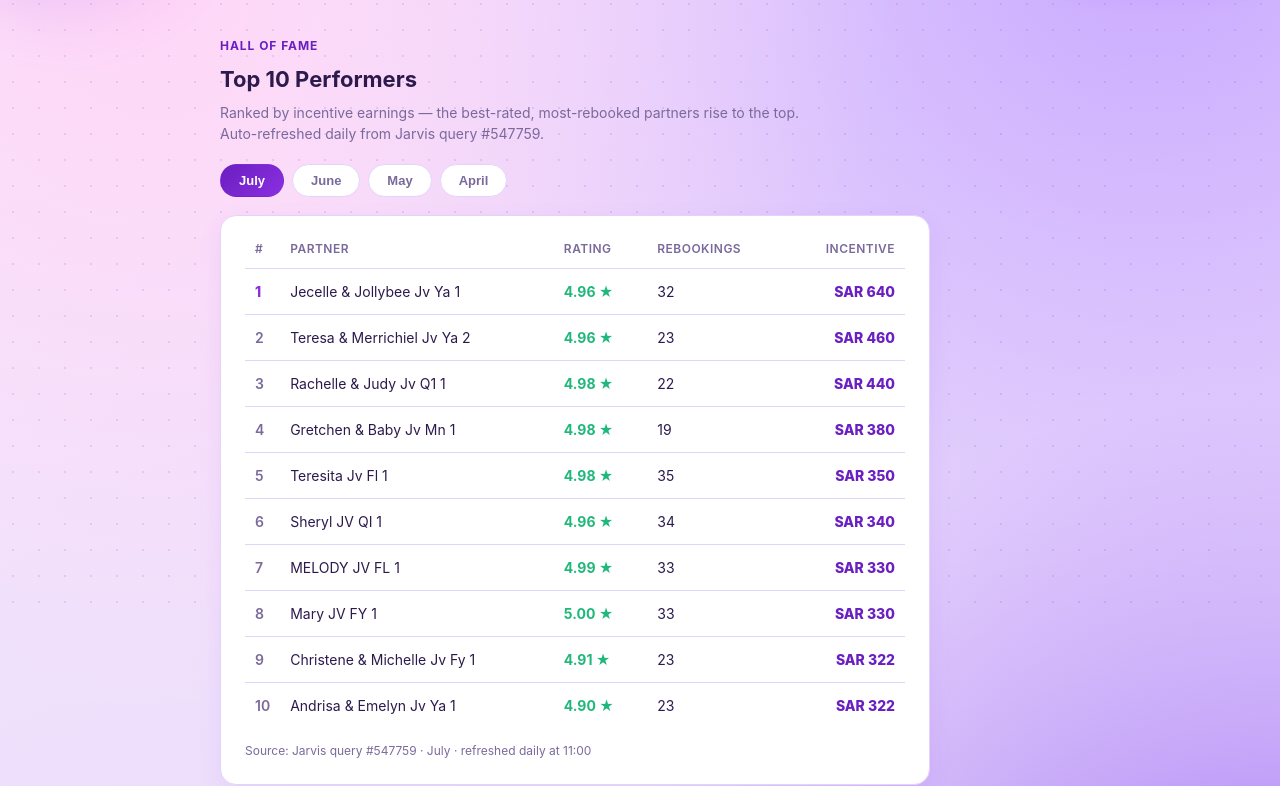
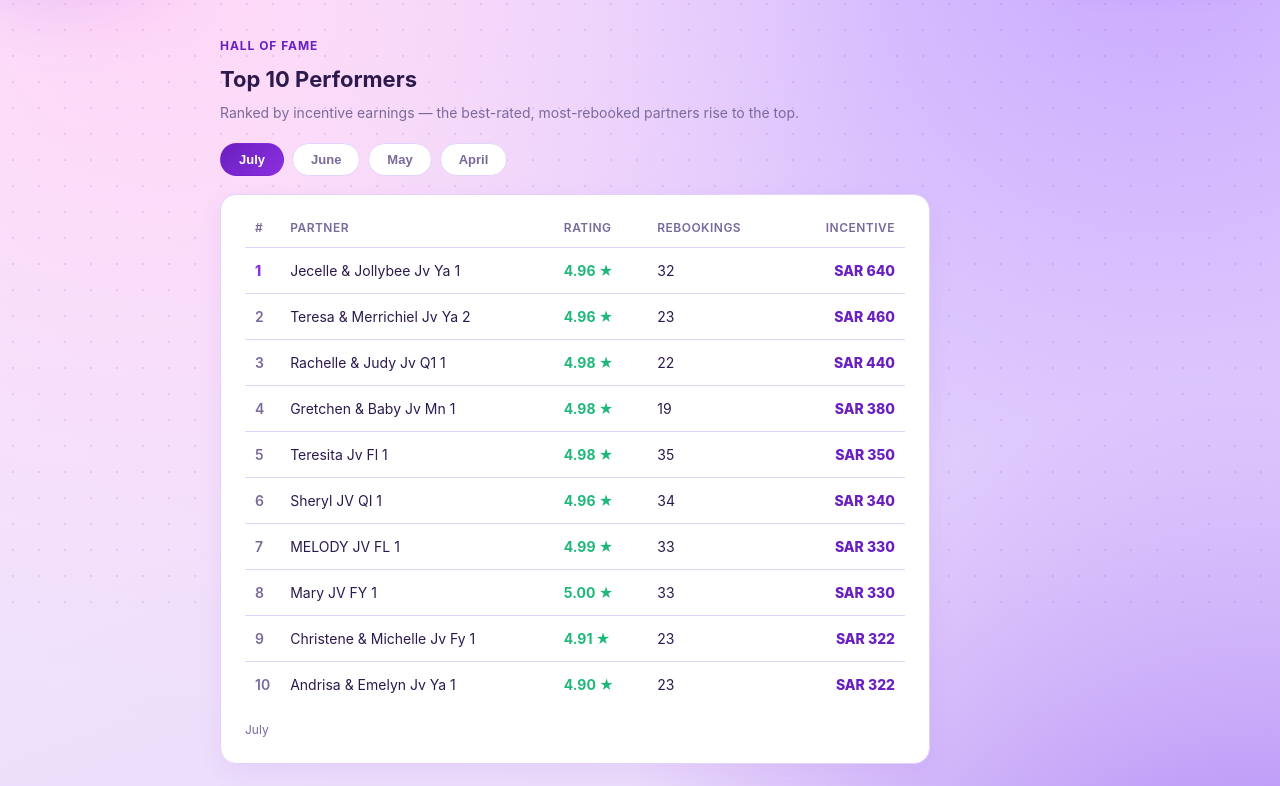
Before and after one commit to kumarkartikey2609/ptm-incentives-dashboard, a plain HTML site: page index.html in a window 1280 px wide. Shown: the part 191-977 px from the top of the page. Drawn offline with Linux system fonts and the light colour scheme.

Commit message:
Add files via upload

```diff
--- a/index.html
+++ b/index.html
@@ -335,7 +335,7 @@
 
   <div class="eyebrow">Hall of fame</div>
   <h2>Top 10 Performers</h2>
-  <p class="section-desc">Ranked by incentive earnings — the best-rated, most-rebooked partners rise to the top. Auto-refreshed daily from Jarvis query #547759.</p>
+  <p class="section-desc">Ranked by incentive earnings — the best-rated, most-rebooked partners rise to the top.</p>
   <div class="month-tabs" id="monthTabs"></div>
   <div class="card">
     <table>
@@ -597,7 +597,7 @@
     `).join('');
 
     const noteEl = document.getElementById('leaderboardNote');
-    if (noteEl) noteEl.textContent = `Source: Jarvis query #547759 · ${activeMonth} · refreshed daily at 11:00`;
+    if (noteEl) noteEl.textContent = activeMonth;
   }
 
   function computeIncentive(rating, rebookings) {
```
